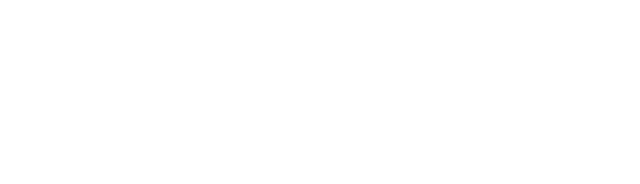
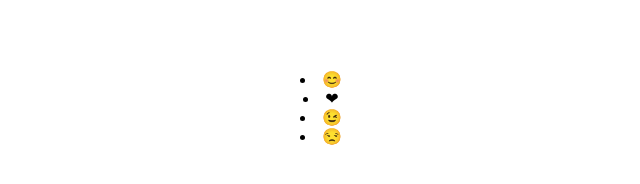
Before and after one commit to rimasrom/Emoji-finder, a React (Create React App) app in the folder emoji-finder/: page / in a window 1280 px wide. Shown: the part 370-554 px from the top of the page, without its empty margins (319-959 px from the left). Built offline with nearby package versions, Linux system fonts and the light colour scheme.

Commit message:
added emoji-list

```diff
--- a/emoji-finder/src/App.js
+++ b/emoji-finder/src/App.js
@@ -38,7 +38,12 @@
         <h3>{emoji}</h3>
         </div>
 
-
+        <div className="list">
+          <li>😊</li>
+          <li>❤</li>
+          <li>😉</li>
+          <li>😒</li>
+        </div>
     </div>
   )
 }
```
